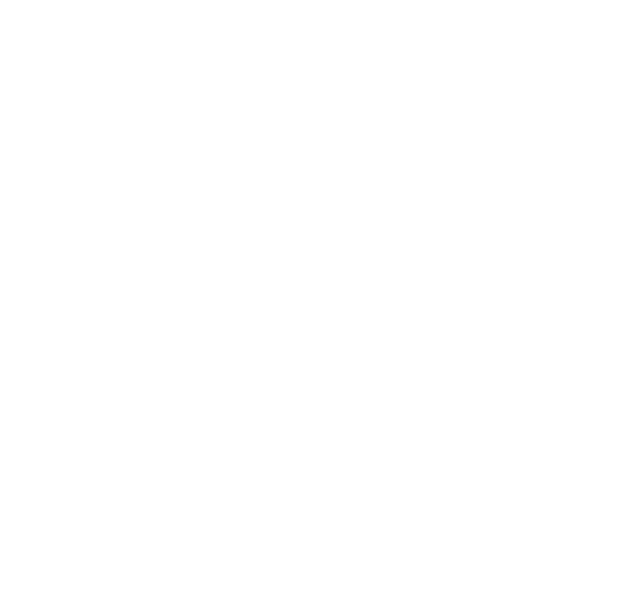
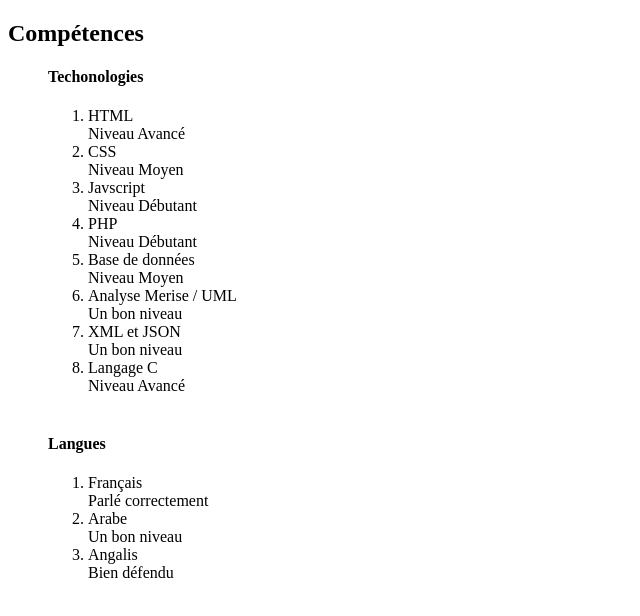
Before and after one commit to adammahamat23/git-mon-cv, a plain HTML site: page index.html in a window 1280 px wide. Shown: the whole page, without its empty margins (0-640 px from the left). Drawn offline with Linux system fonts and the light colour scheme.

Commit message:
mise en place de la section competences”

```diff
--- a/index.html
+++ b/index.html
@@ -8,6 +8,28 @@
    <title>Mon CV</title>
 </head>
 <body>
-
+   <section class="competences">
+      <h2>Compétences</h2>
+      <ul>
+         <h4>Techonologies</h4>
+         <ol>
+            <li>HTML <br><span>Niveau Avancé</span></li>
+            <li>CSS <br><span>Niveau Moyen</span></li>
+            <li>Javscript <br><span>Niveau Débutant</span></li>
+            <li>PHP <br><span>Niveau Débutant</span></li>
+            <li>Base de données <br><span>Niveau Moyen</span></li>
+            <li>Analyse Merise / UML <br><span>Un bon niveau</span></li>
+            <li>XML et JSON<br><span>Un bon niveau</span></li>
+            <li>Langage C<br><span>Niveau Avancé</span></li>
+         </ol>
+         <br>
+         <h4>Langues</h4>
+         <ol>
+            <li>Français <br><span>Parlé correctement</span></li>
+            <li>Arabe <br><span>Un bon niveau</span></li>
+            <li>Angalis <br><span>Bien défendu</span></li>
+         </ol>
+      </ul>
+   </section>
 </body>
 </html>
```
